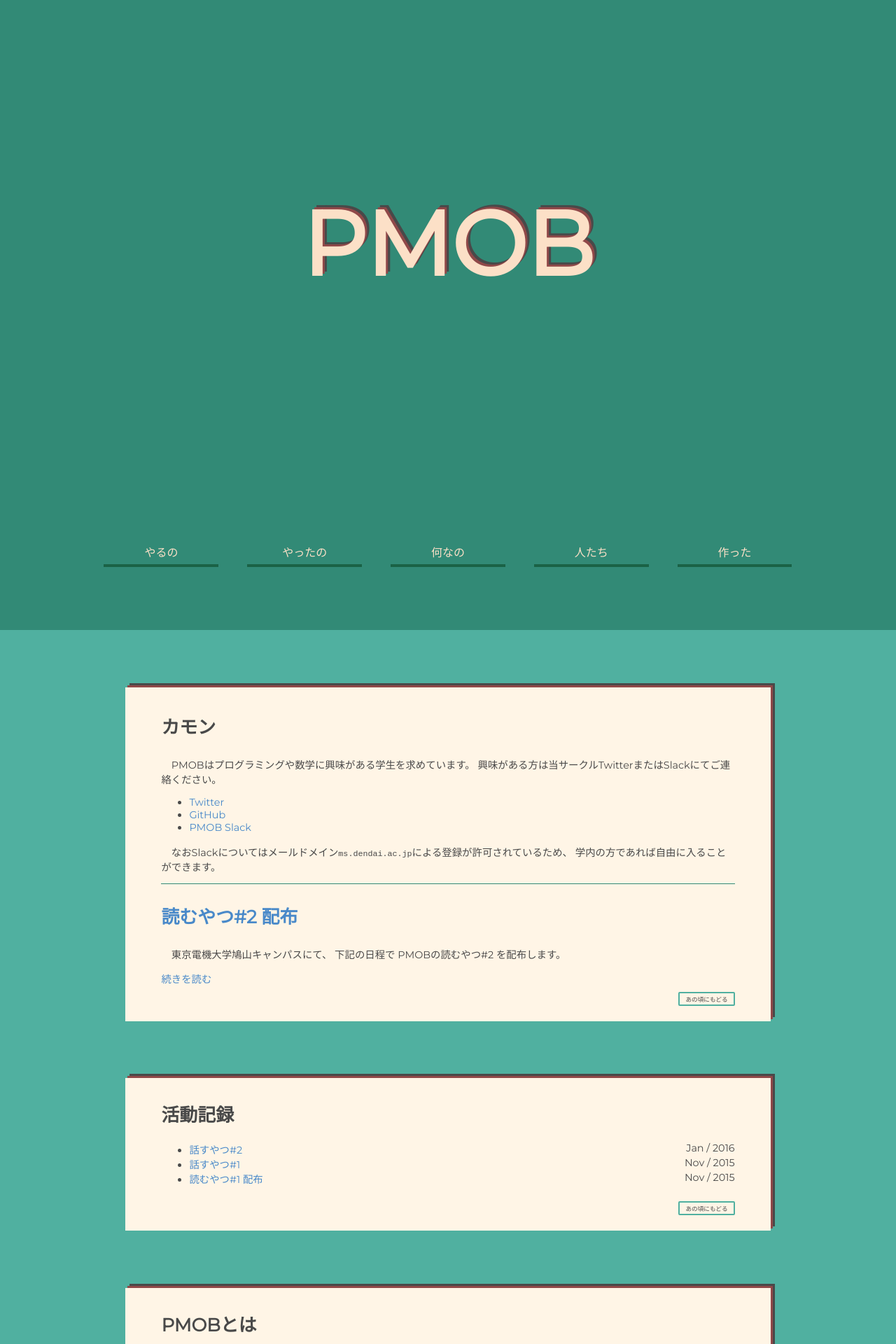
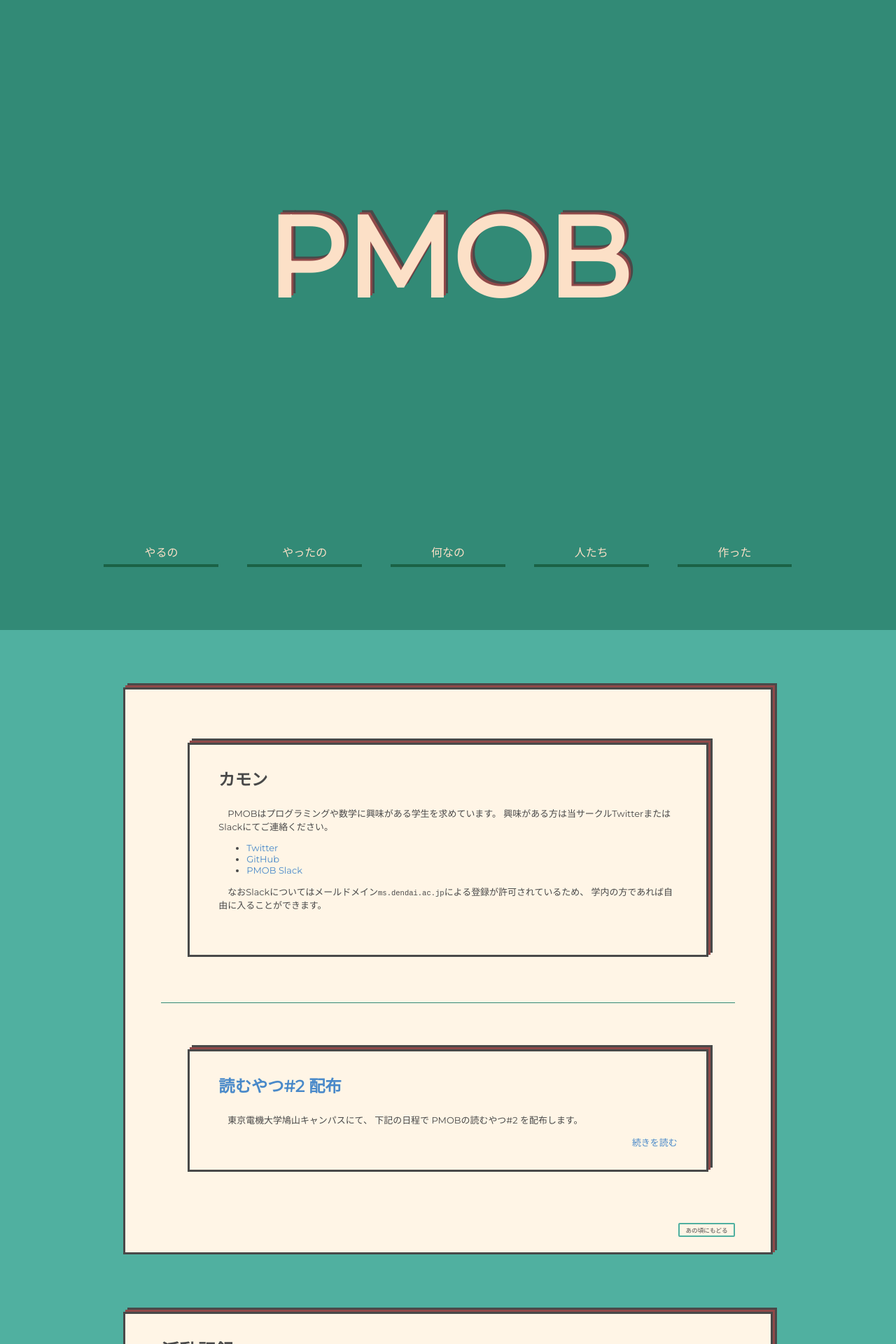
Before and after one commit to falcao0168/PMOB.github.io, a Jekyll site: the page built from index.html, in a window 1280 px wide. Shown: the top 1920 px of the page at 70% size. Built offline with Jekyll 4.4.1, drawn with Linux system fonts in a browser that asks for light colours; the list of posts is cut into pages by our own code.

Commit message:
アホっぽくした

```diff
--- a/assets/css/common.scss
+++ b/assets/css/common.scss
@@ -32,6 +32,7 @@ section{
 	@include vprefix(padding-bottom, calc(1% + 40px));
 	font-size: 0.9em;
 	/* デザイン */
+	border: 3px solid $base-color;
 	background-color: $bg-color;
 	font-family: $base-font;
 	color: $base-color;
@@ -64,12 +65,18 @@ section{
 
 	/* table */
 	table{ border-spacing: 10px 0; }
-	th{ text-align: center; }
+	th{
+		padding: 0 8px;
+		text-align: left;
+	}
 	td{
-		padding: 0 8px;
+		@extend th;
 		border-bottom: 1.6px solid $base-color;
 	}
 }
+
+article{ @extend section; }
+a.more{ float: right; }
 
 footer{
 	margin: 2% auto;
--- a/assets/css/index.scss
+++ b/assets/css/index.scss
@@ -36,7 +36,7 @@ header{
 		position: absolute;
 		top: 30%;
 		@include width-limit;
-		font-size: 8em;
+		font-size: 10em;
 		/* デザイン */
 		text-align: center;
 		text-shadow:
```
